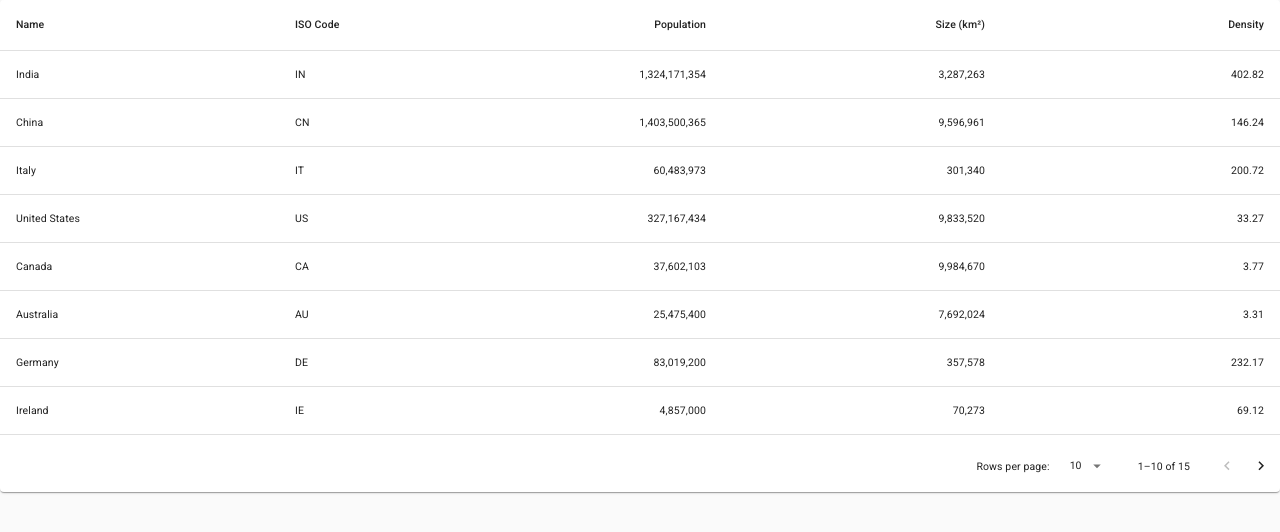
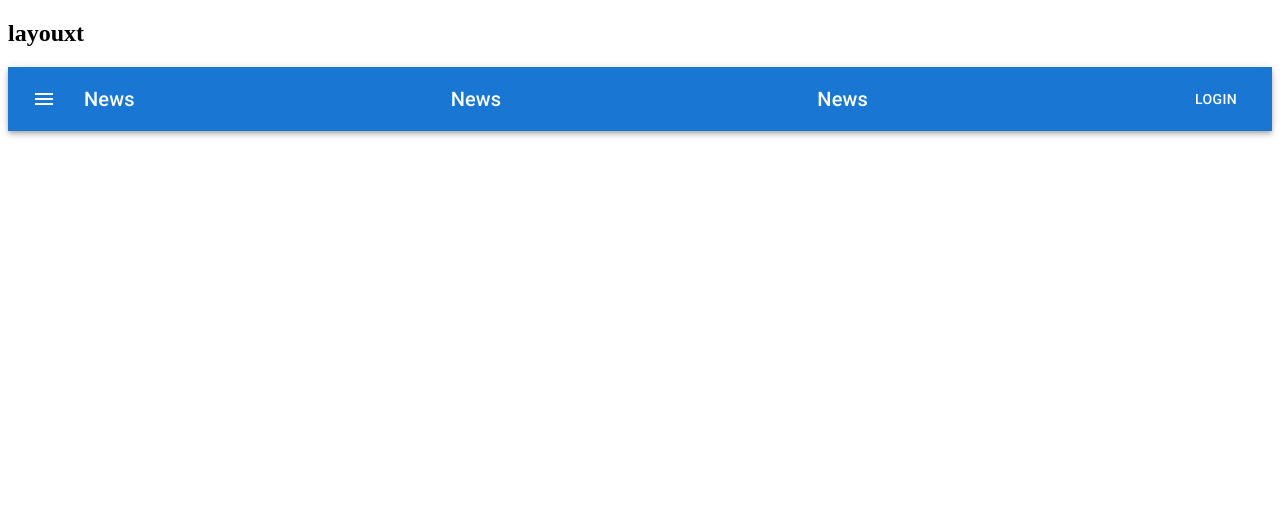
Before and after one commit to bithumb-project/Front-end, a Next.js app: page /board in a window 1280 px wide. Shown: the top 532 px of the page. Built offline with nearby package versions, Linux system fonts and the light colour scheme.

Commit message:
Add: layout

```diff
--- /dev/null
+++ b/src/components/Header/Header.tsx
@@ -0,0 +1,41 @@
+import * as React from 'react';
+import AppBar from '@mui/material/AppBar';
+import Box from '@mui/material/Box';
+import Toolbar from '@mui/material/Toolbar';
+import Typography from '@mui/material/Typography';
+import Button from '@mui/material/Button';
+import IconButton from '@mui/material/IconButton';
+import MenuIcon from '@mui/icons-material/Menu';
+import { LayoutStyle } from './HeaderStyles';
+
+const Headers = () => {
+  return (
+    <Box sx={{ flexGrow: 1 }}>
+      <AppBar position='static'>
+        <LayoutStyle>
+          <IconButton
+            size='large'
+            edge='start'
+            color='inherit'
+            aria-label='menu'
+            sx={{ mr: 2 }}
+          >
+            <MenuIcon />
+          </IconButton>
+          <Typography variant='h6' component='div' sx={{ flexGrow: 1 }}>
+            News
+          </Typography>
+          <Typography variant='h6' component='div' sx={{ flexGrow: 1 }}>
+            News
+          </Typography>
+          <Typography variant='h6' component='div' sx={{ flexGrow: 1 }}>
+            News
+          </Typography>
+          <Button color='inherit'>Login</Button>
+        </LayoutStyle>
+      </AppBar>
+    </Box>
+  );
+};
+
+export default Headers;
--- /dev/null
+++ b/src/components/Header/HeaderStyles.ts
@@ -0,0 +1,5 @@
+import styled from 'styled-components';
+import { makeStyles } from '@mui/material';
+import Toolbar from '@mui/material/Toolbar';
+
+export const LayoutStyle = styled(Toolbar)``;
--- /dev/null
+++ b/src/layout/DefaultLayout/DefaultLayout.tsx
@@ -0,0 +1,12 @@
+import Headers from '../../components/Header/Header';
+
+const DefaultLayout = () => {
+  return (
+    <div>
+      <h2>layouxt</h2>
+      <Headers />
+    </div>
+  );
+};
+
+export default DefaultLayout;
--- /dev/null
+++ b/src/layout/DefaultLayout/DefaultLayoutStyles.ts
@@ -0,0 +1,6 @@
+import styled from 'styled-components';
+
+export const Title = styled.h2`
+  font-size: 18px;
+  font-weight: bold;
+`;
--- a/src/pages/_app.tsx
+++ b/src/pages/_app.tsx
@@ -1,12 +1,13 @@
 import type { AppProps } from 'next/app';
 import GlobalStyles from '../../styles/GlobalStyles';
+import DefaultLayout from '../layout/DefaultLayout/DefaultLayout';
 
 function MyApp({ Component, pageProps }: AppProps) {
   return (
-    <>
+    <DefaultLayout>
       <GlobalStyles />
       <Component {...pageProps} />
-    </>
+    </DefaultLayout>
   );
 }
 export default MyApp;
--- a/src/pages/board.tsx
+++ b/src/pages/board.tsx
@@ -1,4 +1,5 @@
 import { useState } from 'react';
+import { Title } from '../../styles/pages/boardStyles';
 import Paper from '@mui/material/Paper';
 import Table from '@mui/material/Table';
 import TableBody from '@mui/material/TableBody';
@@ -94,6 +95,8 @@
   };
 
   return (
+    <>
+      <Title>자유게시판</Title>
       <Paper sx={{ width: '100%', overflow: 'hidden' }}>
         <TableContainer sx={{ maxHeight: 440 }}>
           <Table stickyHeader aria-label='sticky table'>
@@ -115,7 +118,12 @@
                 .slice(page * rowsPerPage, page * rowsPerPage + rowsPerPage)
                 .map((row) => {
                   return (
-                  <TableRow hover role='checkbox' tabIndex={-1} key={row.code}>
+                    <TableRow
+                      hover
+                      role='checkbox'
+                      tabIndex={-1}
+                      key={row.code}
+                    >
                       {columns.map((column) => {
                         const value = row[column.id];
                         return (
@@ -142,6 +150,7 @@
           onRowsPerPageChange={handleChangeRowsPerPage}
         />
       </Paper>
+    </>
   );
 };
 
--- /dev/null
+++ b/styles/pages/boardStyles.ts
@@ -0,0 +1,6 @@
+import styled from 'styled-components';
+
+export const Title = styled.h2`
+  font-size: 18px;
+  font-weight: bold;
+`;
```
Lines whose indentation alone changed are shown as unchanged.
